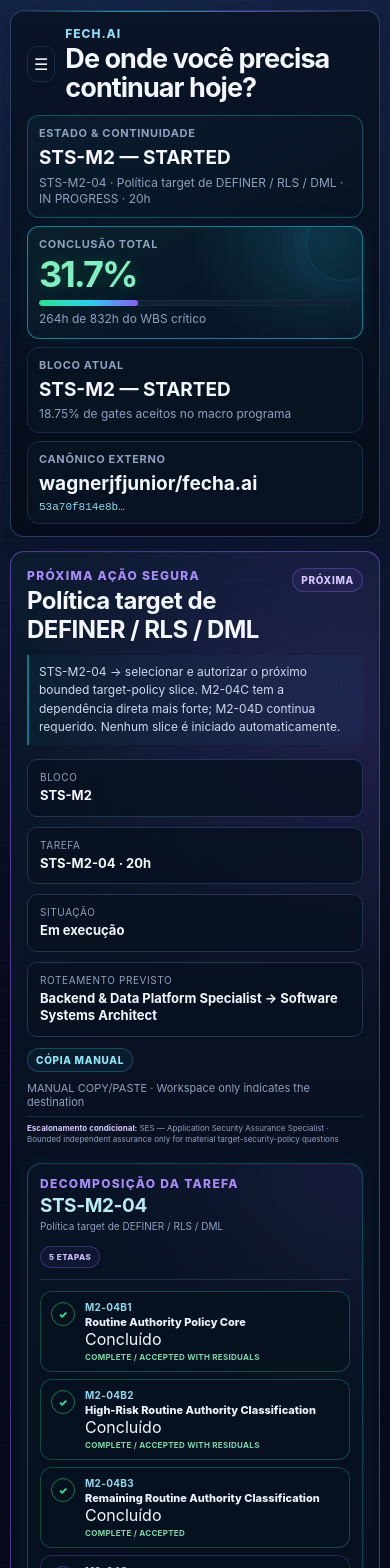
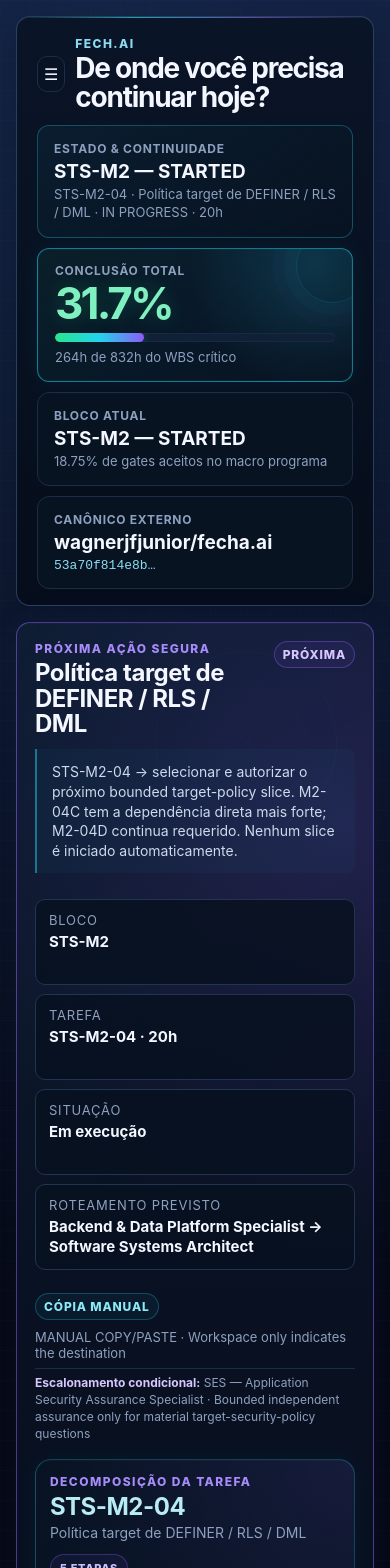
Before and after one commit to wagnerjfjunior/sfjm-workspace, a Next.js app: page / in a window 390 px wide. Shown: the top 1568 px of the page. Built offline with nearby package versions, Linux system fonts and the light colour scheme.

Commit message:
design: optimize dashboard for wallboard readability

```diff
--- a/app/globals.css
+++ b/app/globals.css
@@ -1836,3 +1836,590 @@ body {
     gap: 2px;
   }
 }
+
+
+/* Wallboard readability pass */
+.workspaceShell {
+  grid-template-columns: 216px minmax(0, 1fr);
+}
+
+.commandSidebar {
+  padding: 16px 12px;
+}
+
+.brand {
+  padding-bottom: 14px;
+}
+
+.brandTitle {
+  font-size: 24px;
+}
+
+.brandSub,
+.projectNavButton small,
+.projectSubnav a,
+.projectSubnav span {
+  font-size: 12px;
+}
+
+.projectNavButton strong {
+  font-size: 15px;
+}
+
+.projectNavButton {
+  padding: 10px 9px;
+}
+
+.commandMain {
+  padding: 20px 22px 26px;
+  gap: 16px;
+}
+
+.projectHero {
+  padding: 19px 20px 16px;
+}
+
+.projectIdentity h1 {
+  font-size: 42px;
+  line-height: 1.04;
+  letter-spacing: -.045em;
+}
+
+.eyebrow {
+  font-size: 14px;
+  letter-spacing: .12em;
+}
+
+.sourceStamp strong {
+  font-size: 14px;
+}
+
+.sourceStamp small {
+  font-size: 12px;
+}
+
+.heroMetrics {
+  grid-template-columns: 1.45fr 1.08fr .9fr .95fr;
+  gap: 10px;
+}
+
+.heroMetric {
+  min-height: 118px;
+  padding: 15px 16px;
+}
+
+.heroMetric > span {
+  font-size: 14px;
+}
+
+.heroMetric > strong {
+  font-size: 23px;
+  line-height: 1.12;
+}
+
+.heroMetric > small {
+  font-size: 14px;
+  line-height: 1.35;
+}
+
+.heroMetric code {
+  font-size: 13px;
+}
+
+.progressMetric {
+  min-width: 0;
+  padding: 14px 17px;
+}
+
+.progressMetric strong {
+  font-size: 64px;
+  line-height: .92;
+  letter-spacing: -.065em;
+}
+
+.totalProgressTrack {
+  height: 9px;
+  margin: 10px 0 7px;
+}
+
+.nextActionCard {
+  min-height: 0;
+  padding: 18px;
+}
+
+.nextActionCard::before,
+.nextActionCard::after {
+  opacity: .18;
+}
+
+.nextActionLayout.hasDecomposition {
+  grid-template-columns: minmax(0, 1.55fr) minmax(390px, .95fr);
+  gap: 16px;
+  align-items: start;
+}
+
+.nextActionPrimary {
+  display: grid;
+  align-content: start;
+  gap: 12px;
+}
+
+.cardHeading {
+  margin-bottom: 0;
+}
+
+.cardHeading h2,
+.sectionHeader h2 {
+  font-size: 30px;
+  line-height: 1.08;
+}
+
+.statusPill,
+.countBadge,
+.manualChip {
+  font-size: 12px;
+}
+
+.safeSequence {
+  margin: 0;
+  max-width: none;
+  padding: 13px 15px;
+  font-size: 16px;
+  line-height: 1.4;
+  white-space: nowrap;
+  overflow: hidden;
+  text-overflow: ellipsis;
+}
+
+.actionFacts {
+  grid-template-columns: .78fr .95fr .95fr 1.55fr;
+  gap: 9px;
+}
+
+.nextActionLayout.hasDecomposition .actionFacts {
+  grid-template-columns: repeat(2, minmax(0, 1fr));
+}
+
+.actionFacts > div {
+  min-height: 86px;
+  padding: 12px 13px;
+}
+
+.actionFacts span {
+  font-size: 13px;
+}
+
+.actionFacts strong {
+  font-size: 17px;
+  line-height: 1.28;
+}
+
+.actionFooter {
+  font-size: 13px;
+}
+
+.conditionalRoute {
+  font-size: 12px;
+}
+
+.taskDecompositionPanel {
+  padding: 14px;
+  border-radius: 16px;
+}
+
+.taskDecompositionHeader {
+  padding-bottom: 10px;
+}
+
+.taskDecompositionHeader strong {
+  font-size: 24px;
+}
+
+.taskDecompositionHeader span:not(.decompositionCount) {
+  font-size: 14px;
+}
+
+.decompositionCount {
+  font-size: 11px;
+  padding: 6px 9px;
+}
+
+.decompositionList {
+  gap: 7px;
+  margin-top: 10px;
+}
+
+.decompositionItem {
+  grid-template-columns: 32px minmax(0, 1fr);
+  gap: 10px;
+  min-height: 62px;
+  padding: 9px 10px;
+  align-items: center;
+}
+
+.decompositionStateIcon {
+  width: 30px;
+  height: 30px;
+  font-size: 13px;
+}
+
+.decompositionItemMain {
+  min-width: 0;
+  display: grid;
+  grid-template-columns: minmax(0, 1fr) auto;
+  align-items: center;
+  gap: 5px 10px;
+}
+
+.decompositionTitleLine {
+  min-width: 0;
+  display: flex;
+  flex-wrap: wrap;
+  gap: 5px 8px;
+  align-items: baseline;
+}
+
+.decompositionTitleLine strong {
+  font-size: 14px;
+}
+
+.decompositionTitleLine span {
+  font-size: 15px;
+  line-height: 1.22;
+}
+
+.decompositionStatusPill {
+  justify-self: end;
+  padding: 5px 7px;
+  border: 1px solid #345172;
+  border-radius: 999px;
+  color: #b9c8dd;
+  font-size: 11px;
+  font-weight: 850;
+  line-height: 1;
+  white-space: nowrap;
+  text-transform: uppercase;
+  letter-spacing: .04em;
+}
+
+.decompositionStatusPill.complete {
+  color: #7ef0b7;
+  border-color: rgba(40, 229, 140, .42);
+  background: rgba(40, 229, 140, .07);
+}
+
+.decompositionStatusPill.active,
+.decompositionStatusPill.next {
+  color: #8be9f8;
+  border-color: rgba(34, 211, 238, .5);
+  background: rgba(34, 211, 238, .07);
+}
+
+.decompositionStatusPill.not_authorized {
+  color: #cebfff;
+  border-color: rgba(139, 92, 246, .42);
+  background: rgba(139, 92, 246, .07);
+}
+
+.decompositionCanonicalStatus {
+  grid-column: 1 / -1;
+  margin-top: 0;
+  color: #7589a7;
+  font-size: 11px;
+  line-height: 1.15;
+  letter-spacing: .025em;
+}
+
+.decompositionItem.complete .decompositionCanonicalStatus {
+  color: #6fc899;
+}
+
+.decompositionItem.not_authorized .decompositionCanonicalStatus {
+  color: #9d8ec9;
+}
+
+.decompositionItem p {
+  display: none;
+}
+
+.decompositionSource {
+  margin-top: 8px;
+  padding-top: 8px;
+}
+
+.decompositionSource span {
+  font-size: 10px;
+}
+
+.decompositionSource small {
+  font-size: 10px;
+  line-height: 1.25;
+}
+
+.integrityItem small {
+  font-size: 12px;
+}
+
+.integrityItem strong {
+  font-size: 14px;
+}
+
+.wbsMilestoneTab > div span {
+  font-size: 17px;
+}
+
+.wbsMilestoneTab > div b {
+  font-size: 13px;
+}
+
+.wbsMilestoneTab > strong {
+  font-size: 15px;
+}
+
+.milestoneMetaLine small {
+  font-size: 12px;
+}
+
+.milestoneOperationalState {
+  font-size: 10px;
+}
+
+.currentBlockHeader h3 {
+  font-size: 36px;
+}
+
+.currentBlockHeader strong {
+  font-size: 18px;
+}
+
+.taskTitleLine span {
+  font-size: 13px;
+}
+
+.taskTitleLine strong {
+  font-size: 16px;
+}
+
+.focusTask small,
+.focusTask > b {
+  font-size: 13px;
+}
+
+.riskList li {
+  font-size: 14px;
+}
+
+.evidenceGrid span {
+  font-size: 12px;
+}
+
+.evidenceGrid strong,
+.evidenceGrid code {
+  font-size: 14px;
+}
+
+@media (min-width: 1600px) {
+  .workspaceShell {
+    grid-template-columns: 228px minmax(0, 1fr);
+  }
+
+  .commandMain {
+    padding: 24px 28px 30px;
+  }
+
+  .projectIdentity h1 {
+    font-size: 48px;
+  }
+
+  .heroMetric {
+    min-height: 132px;
+    padding: 17px 18px;
+  }
+
+  .heroMetric > span {
+    font-size: 15px;
+  }
+
+  .heroMetric > strong {
+    font-size: 26px;
+  }
+
+  .heroMetric > small {
+    font-size: 15px;
+  }
+
+  .progressMetric strong {
+    font-size: 76px;
+  }
+
+  .cardHeading h2,
+  .sectionHeader h2 {
+    font-size: 34px;
+  }
+
+  .safeSequence {
+    font-size: 18px;
+  }
+
+  .actionFacts strong {
+    font-size: 19px;
+  }
+
+  .taskDecompositionHeader strong {
+    font-size: 27px;
+  }
+
+  .decompositionTitleLine span {
+    font-size: 17px;
+  }
+
+  .decompositionTitleLine strong {
+    font-size: 15px;
+  }
+
+  .decompositionStatusPill {
+    font-size: 12px;
+  }
+
+  .decompositionItem {
+    min-height: 68px;
+  }
+}
+
+@media (max-width: 1280px) {
+  .workspaceShell {
+    grid-template-columns: 204px minmax(0, 1fr);
+  }
+
+  .projectIdentity h1 {
+    font-size: 36px;
+  }
+
+  .heroMetrics {
+    grid-template-columns: 1.35fr 1fr 1fr;
+  }
+
+  .sourceMetric {
+    grid-column: 1 / -1;
+  }
+
+  .progressMetric strong {
+    font-size: 56px;
+  }
+
+  .nextActionLayout.hasDecomposition {
+    grid-template-columns: 1fr;
+  }
+
+  .taskDecompositionPanel {
+    max-width: none;
+  }
+}
+
+@media (max-width: 980px) {
+  .workspaceShell {
+    display: block;
+  }
+
+  .commandMain {
+    padding: 16px;
+  }
+
+  .projectIdentity h1 {
+    font-size: 32px;
+  }
+
+  .eyebrow {
+    font-size: 12px;
+  }
+
+  .heroMetric > span {
+    font-size: 12px;
+  }
+
+  .heroMetric > strong {
+    font-size: 19px;
+  }
+
+  .heroMetric > small {
+    font-size: 13px;
+  }
+
+  .progressMetric strong {
+    font-size: 48px;
+  }
+
+  .cardHeading h2,
+  .sectionHeader h2 {
+    font-size: 26px;
+  }
+
+  .safeSequence {
+    white-space: normal;
+    overflow: visible;
+    text-overflow: clip;
+    font-size: 14px;
+  }
+
+  .actionFacts strong {
+    font-size: 15px;
+  }
+
+  .decompositionItemMain {
+    grid-template-columns: 1fr;
+  }
+
+  .decompositionStatusPill {
+    justify-self: start;
+  }
+
+  .decompositionCanonicalStatus {
+    grid-column: auto;
+  }
+}
+
+@media (max-width: 680px) {
+  .projectIdentity h1 {
+    font-size: 28px;
+  }
+
+  .heroMetrics {
+    grid-template-columns: 1fr;
+  }
+
+  .continuityMetric,
+  .sourceMetric {
+    grid-column: auto;
+  }
+
+  .heroMetric {
+    min-height: 0;
+  }
+
+  .progressMetric strong {
+    font-size: 44px;
+  }
+
+  .cardHeading h2,
+  .sectionHeader h2 {
+    font-size: 24px;
+  }
+
+  .actionFacts,
+  .nextActionLayout.hasDecomposition .actionFacts {
+    grid-template-columns: 1fr;
+  }
+
+  .decompositionTitleLine {
+    display: grid;
+    gap: 2px;
+  }
+
+  .decompositionTitleLine span {
+    font-size: 14px;
+  }
+
+  .decompositionItem {
+    min-height: 0;
+  }
+}
```
